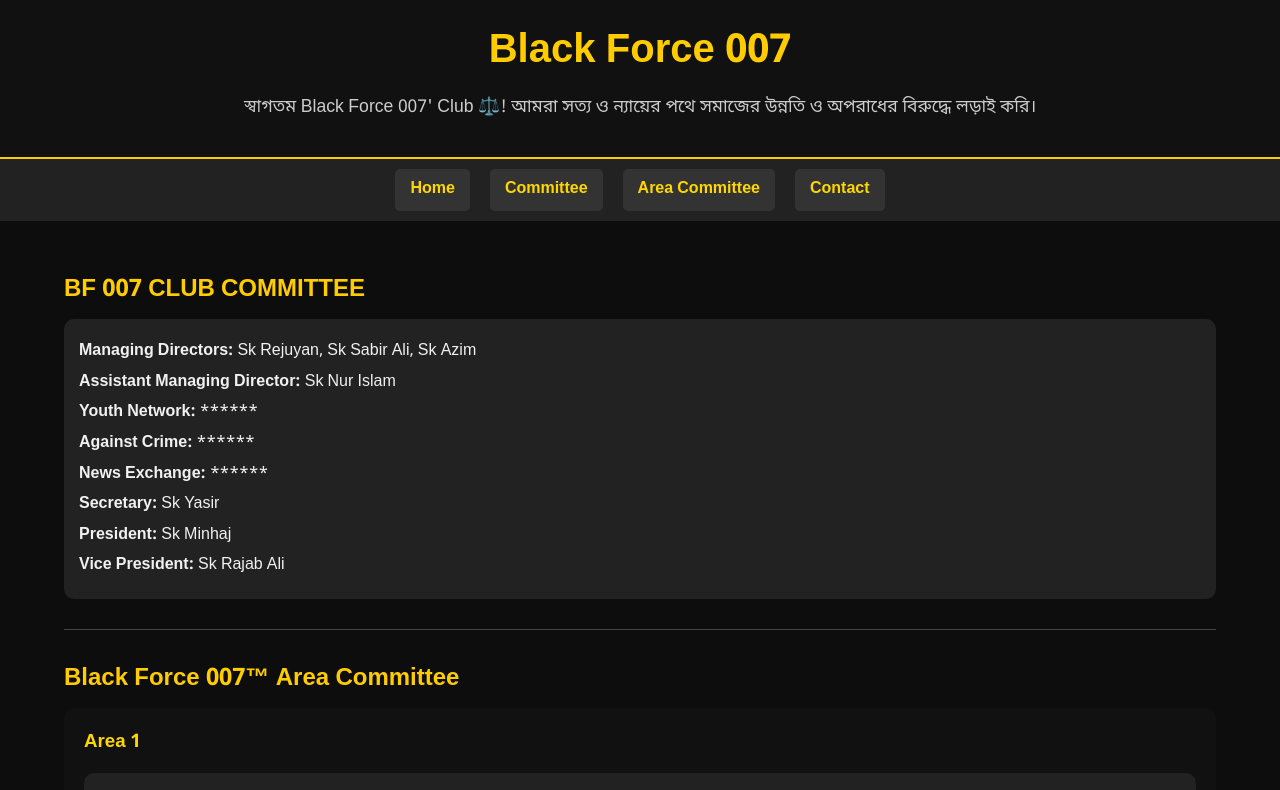
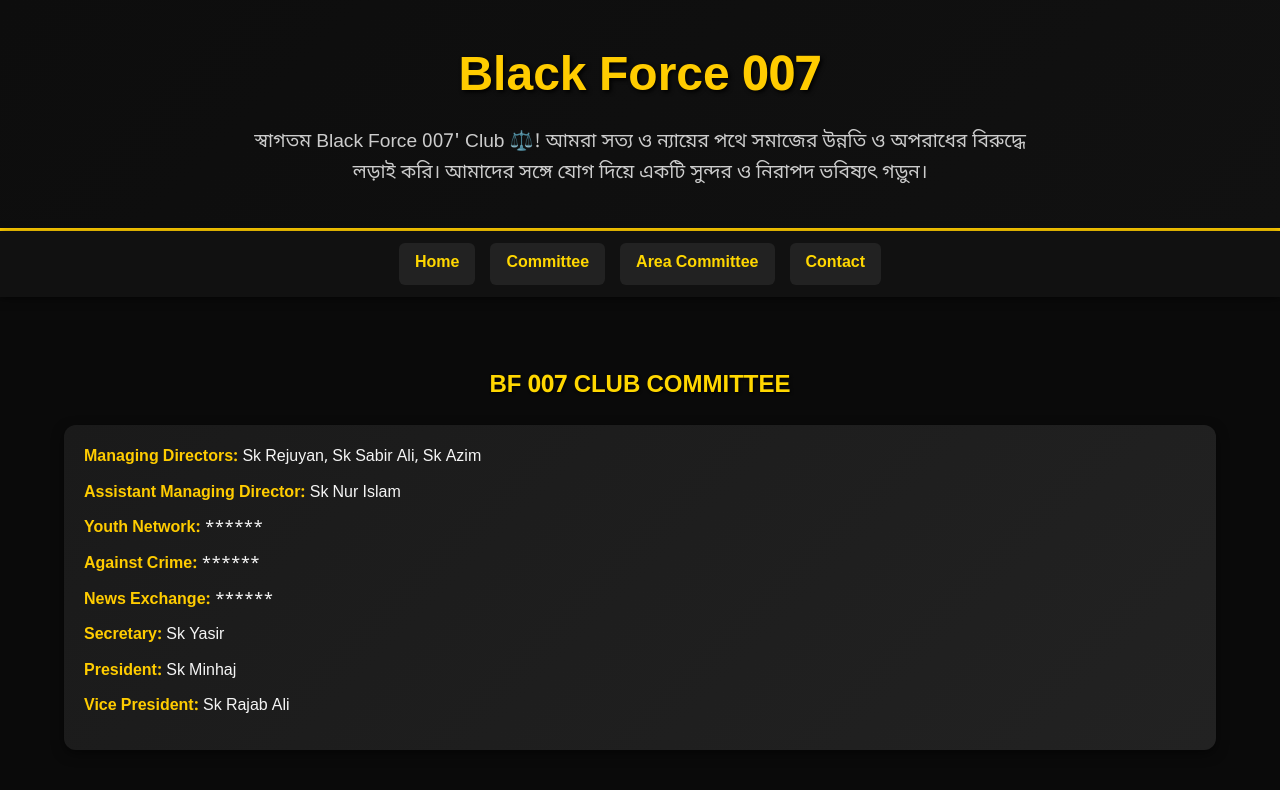
Before and after one commit to skmohammadyasir-maker/Core-committee-07, a plain HTML site: page index.html in a window 1280 px wide. Shown: the top 790 px of the page. Drawn offline with Linux system fonts and the light colour scheme.

Commit message:
Update index.html

```diff
--- a/index.html
+++ b/index.html
@@ -4,148 +4,95 @@
   <meta charset="UTF-8">
   <meta name="viewport" content="width=device-width, initial-scale=1.0">
   <title>Black Force 007 Club</title>
+  <link href="https://fonts.googleapis.com/css2?family=Noto+Sans+Bengali&display=swap" rel="stylesheet">
   <style>
-    /* ---------------- General Styles ---------------- */
-    * {
-      margin: 0;
-      padding: 0;
-      box-sizing: border-box;
-      font-family: 'Noto Sans Bengali', sans-serif;
-    }
-    body {
-      background: #0d0d0d;
-      color: #f1f1f1;
-      line-height: 1.6;
-    }
-    a {
-      color: #ffd700;
-      text-decoration: none;
-    }
-    a:hover {
-      text-decoration: underline;
-    }
-    h1, h2, h3, h4 {
-      margin-bottom: 10px;
-      color: #ffcc00;
-    }
-    p {
-      margin-bottom: 15px;
-    }
-    .container {
-      width: 90%;
-      max-width: 1200px;
-      margin: auto;
-      padding: 20px 0;
-    }
-    hr {
-      border: 0.5px solid #555;
-      margin: 20px 0;
-    }
+    /* ---------------- General ---------------- */
+    * { margin:0; padding:0; box-sizing:border-box; font-family:'Noto Sans Bengali', sans-serif;}
+    html { scroll-behavior: smooth;}
+    body { background: #0a0a0a; color:#f5f5f5; line-height:1.6;}
+    a { color: #ffd700; text-decoration:none; transition:0.3s;}
+    a:hover { color:#fff; text-decoration:underline;}
 
     /* ---------------- Header ---------------- */
     header {
-      background: #111;
-      padding: 20px 0;
-      text-align: center;
-      border-bottom: 2px solid #ffcc00;
+      background: linear-gradient(135deg, #0d0d0d, #111111);
+      text-align:center;
+      padding:40px 20px;
+      border-bottom:3px solid #ffcc00;
     }
-    header h1 {
-      font-size: 2.5rem;
-      margin-bottom: 10px;
-    }
-    header p {
-      font-size: 1.1rem;
-      color: #ccc;
-    }
+    header h1 { font-size:3rem; color:#ffcc00; margin-bottom:10px; text-shadow: 2px 2px 4px #000;}
+    header p { font-size:1.2rem; color:#ccc; max-width:800px; margin:auto;}
 
-    /* ---------------- Navigation ---------------- */
+    /* ---------------- Navbar ---------------- */
     nav {
-      display: flex;
-      justify-content: center;
-      background: #222;
-      padding: 10px 0;
-      gap: 20px;
-      flex-wrap: wrap;
+      position: sticky;
+      top:0;
+      background:#111;
+      display:flex;
+      justify-content:center;
+      gap:15px;
+      padding:12px 0;
+      z-index:100;
+      box-shadow: 0 2px 8px rgba(0,0,0,0.5);
     }
     nav a {
-      font-weight: bold;
-      padding: 8px 15px;
-      background: #333;
-      border-radius: 5px;
-      transition: 0.3s;
+      padding:8px 16px;
+      background:#222;
+      border-radius:6px;
+      font-weight:bold;
+      transition:0.3s;
     }
-    nav a:hover {
-      background: #ffcc00;
-      color: #000;
+    nav a:hover { background:#ffcc00; color:#000; }
+
+    /* ---------------- Container ---------------- */
+    .container { width:90%; max-width:1200px; margin:auto; padding:30px 0; }
+
+    /* ---------------- Sections ---------------- */
+    section { padding:40px 0; border-bottom:1px solid #333; }
+    section h2, section h3 { color:#ffd700; margin-bottom:20px; text-align:center; text-shadow:1px 1px 3px #000; }
+    section p { margin-bottom:10px; }
+
+    /* ---------------- Cards ---------------- */
+    .grid { display:grid; grid-template-columns: repeat(auto-fit, minmax(280px,1fr)); gap:20px; }
+    .card {
+      background: linear-gradient(135deg, #1a1a1a, #222);
+      padding:20px;
+      border-radius:12px;
+      transition: transform 0.3s, box-shadow 0.3s;
+      box-shadow:0 4px 12px rgba(0,0,0,0.5);
     }
+    .card:hover { transform: translateY(-8px); box-shadow:0 8px 20px rgba(0,0,0,0.7);}
+    .card strong { color:#ffcc00; }
 
-    /* ---------------- Section ---------------- */
-    section {
-      padding: 30px 0;
-      border-bottom: 1px solid #444;
-    }
-    .committee, .area-committee, .contact {
-      background: #111;
-      padding: 20px;
-      border-radius: 10px;
-      margin-bottom: 20px;
-    }
-    .committee h2, .area-committee h3 {
-      color: #ffd700;
-      margin-bottom: 15px;
-    }
-
-    /* ---------------- Committee Grid ---------------- */
-    .committee-grid, .area-grid {
-      display: grid;
-      grid-template-columns: repeat(auto-fit, minmax(250px, 1fr));
-      gap: 20px;
-    }
-    .committee-card, .area-card {
-      background: #222;
-      padding: 15px;
-      border-radius: 10px;
-      transition: 0.3s;
-    }
-    .committee-card:hover, .area-card:hover {
-      background: #333;
-      transform: translateY(-5px);
-    }
-    .committee-card p, .area-card p {
-      margin: 5px 0;
-    }
+    /* ---------------- Contact ---------------- */
+    .contact a { color:#ffcc00; }
+    .contact a:hover { color:#fff; text-decoration:underline; }
 
     /* ---------------- Footer ---------------- */
     footer {
-      background: #111;
-      text-align: center;
-      padding: 20px 0;
-      border-top: 2px solid #ffcc00;
+      background:#111;
+      text-align:center;
+      padding:25px 20px;
+      border-top:3px solid #ffcc00;
     }
-    footer p {
-      margin-bottom: 10px;
-      font-size: 0.9rem;
-      color: #ccc;
-    }
-    .socials a {
-      margin: 0 10px;
-      font-weight: bold;
-      color: #ffd700;
-    }
-    .socials a:hover {
-      color: #fff;
-    }
+    footer p { color:#ccc; margin-bottom:10px; }
+    .socials a { margin:0 10px; color:#ffd700; font-weight:bold; transition:0.3s;}
+    .socials a:hover { color:#fff; }
+
+    /* ---------------- Animations ---------------- */
+    .fade-in { opacity:0; animation:fadeIn 1.5s forwards; }
+    @keyframes fadeIn { 100% {opacity:1;} }
   </style>
 </head>
 <body>
 
   <!-- Header -->
-  <header>
+  <header class="fade-in">
     <h1>Black Force 007</h1>
-    <p>স্বাগতম Black Force 007' Club ⚖️! আমরা সত্য ও ন্যায়ের পথে সমাজের উন্নতি ও অপরাধের বিরুদ্ধে লড়াই করি।</p>
+    <p>স্বাগতম Black Force 007' Club ⚖️! আমরা সত্য ও ন্যায়ের পথে সমাজের উন্নতি ও অপরাধের বিরুদ্ধে লড়াই করি। আমাদের সঙ্গে যোগ দিয়ে একটি সুন্দর ও নিরাপদ ভবিষ্যৎ গড়ুন।</p>
   </header>
 
-  <!-- Navigation -->
+  <!-- Navbar -->
   <nav>
     <a href="#home">Home</a>
     <a href="#committee">Committee</a>
@@ -155,11 +102,11 @@
 
   <div class="container">
 
-    <!-- Main Section -->
+    <!-- Home / Committee -->
     <section id="home">
       <h2>BF 007 CLUB COMMITTEE</h2>
-      <div class="committee-grid">
-        <div class="committee-card">
+      <div class="grid">
+        <div class="card">
           <p><strong>Managing Directors:</strong> Sk Rejuyan, Sk Sabir Ali, Sk Azim</p>
           <p><strong>Assistant Managing Director:</strong> Sk Nur Islam</p>
           <p><strong>Youth Network:</strong> ******</p>
@@ -176,10 +123,10 @@
     <section id="area">
       <h2>Black Force 007™ Area Committee</h2>
 
-      <div class="area-committee">
+      <!-- Area 1 -->
       <h3>Area 1</h3>
-        <div class="area-grid">
-          <div class="area-card">
+      <div class="grid">
+        <div class="card">
           <p><strong>Managing Director:</strong> *****</p>
           <p><strong>Youth Network:</strong> ****</p>
           <p><strong>Secretary:</strong> Sk Somir | Sk Kader Ali</p>
@@ -192,12 +139,11 @@
           <p><strong>News Exchange:</strong> **** ** *** *****</p>
         </div>
       </div>
-      </div>
 
-      <div class="area-committee">
+      <!-- Area 2 -->
       <h3>Area 2</h3>
-        <div class="area-grid">
-          <div class="area-card">
+      <div class="grid">
+        <div class="card">
           <p><strong>Managing Director:</strong> ******</p>
           <p><strong>Youth Network:</strong> ****</p>
           <p><strong>Secretary:</strong> Sk Sabir | Sk Salman</p>
@@ -208,12 +154,11 @@
           <p><strong>News Exchange:</strong> **** ** *** *****</p>
         </div>
       </div>
-      </div>
 
-      <div class="area-committee">
+      <!-- Area 3 -->
       <h3>Area 3</h3>
-        <div class="area-grid">
-          <div class="area-card">
+      <div class="grid">
+        <div class="card">
           <p><strong>Managing Director:</strong> ******</p>
           <p><strong>Youth Network:</strong> ****</p>
           <p><strong>Secretary:</strong> Sk Sukur | Sk Rajab</p>
@@ -226,13 +171,12 @@
           <p><strong>News Exchange:</strong> **** ** *** *****</p>
         </div>
       </div>
-      </div>
     </section>
 
-    <!-- Contact Section -->
+    <!-- Contact -->
     <section id="contact">
       <h2>Contact Us</h2>
-      <div class="contact">
+      <div class="card contact">
         <p><strong>WhatsApp Chat:</strong> 9163207300</p>
         <p><strong>Email:</strong> <a href="mailto:blackforce007.official@gmail.com">blackforce007.official@gmail.com</a></p>
         <p><strong>Website:</strong> www.blackforce007.com (Coming)</p>
```
Lines whose indentation alone changed are shown as unchanged.
